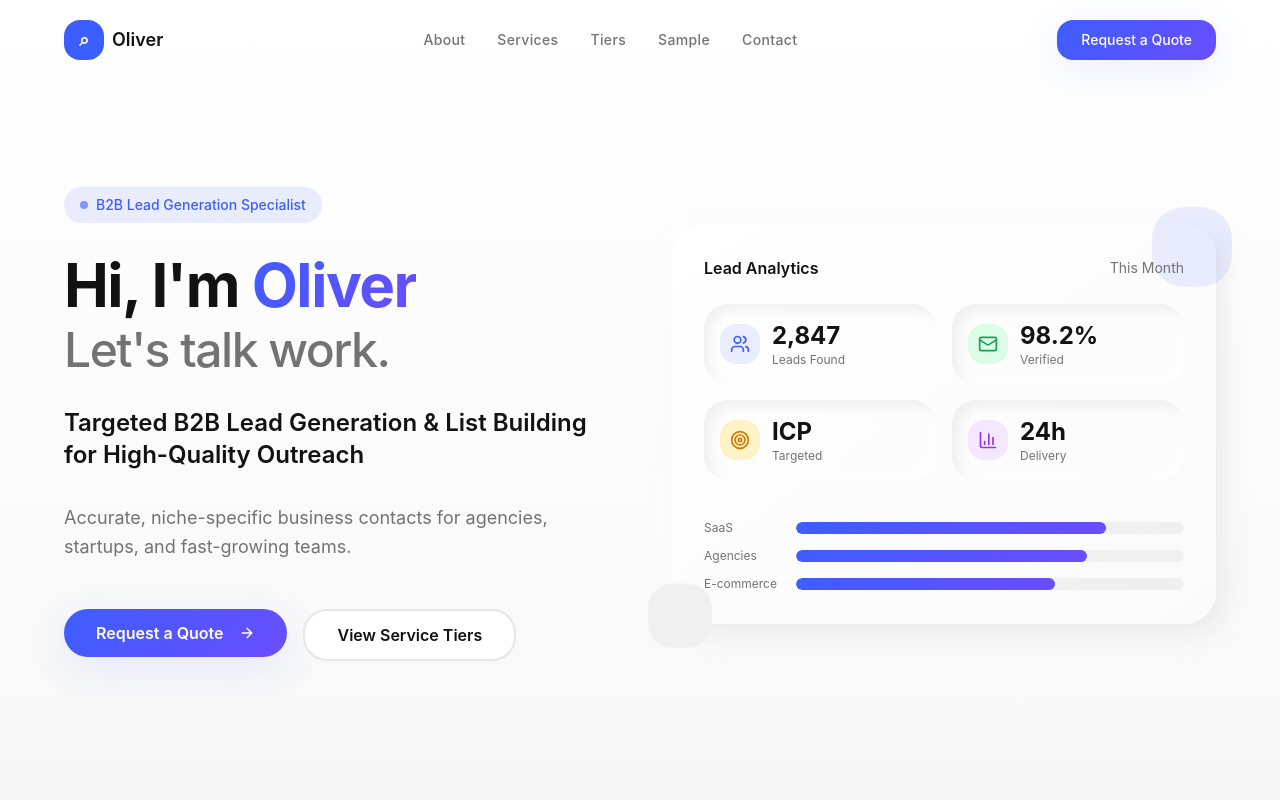
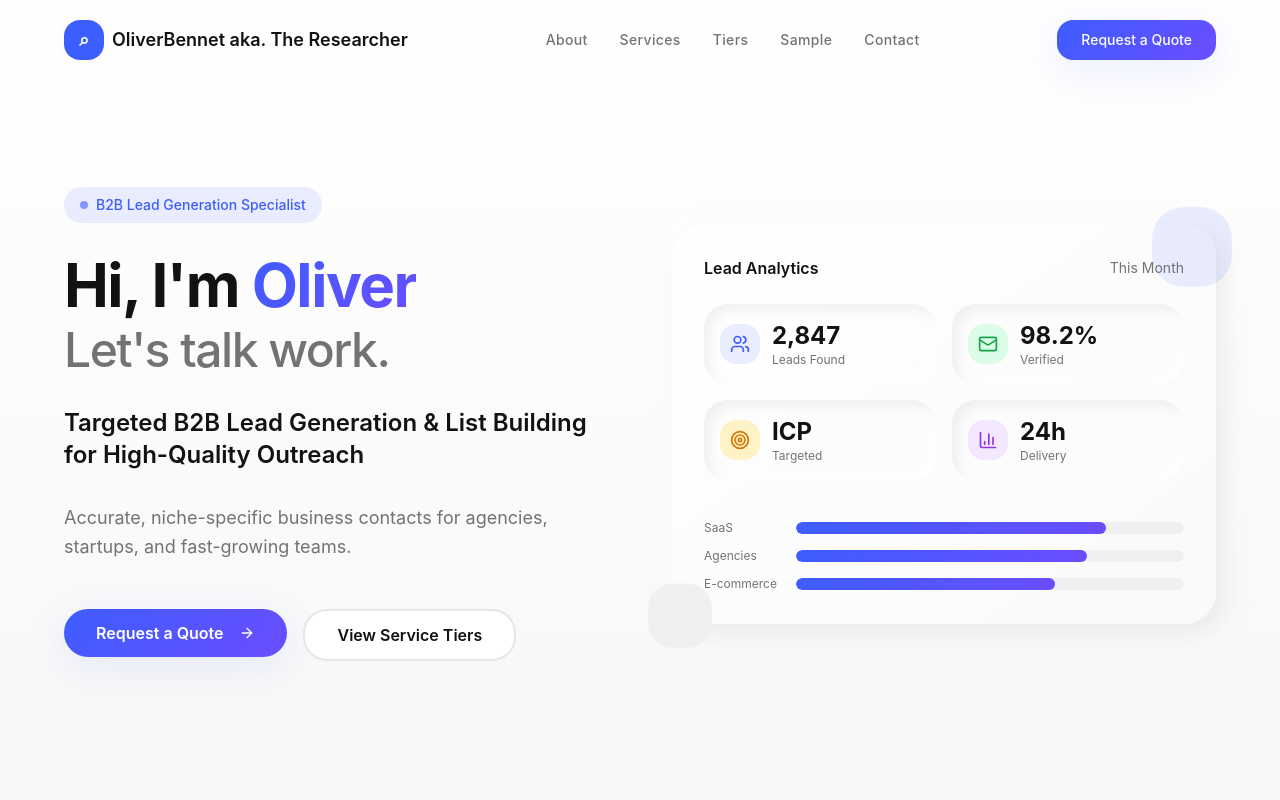
Before and after one commit to traythenerd/lead-generation-studio, a React (Vite) app: page / in a window 1280 px wide. Shown: the top 800 px of the page. Built offline with nearby package versions, Linux system fonts and the light colour scheme; the HTML template or start-up script is replaced by a standard one.

Commit message:
Visual edit in Lovable
Edited UI in Lovable

```diff
--- a/src/components/Header.tsx
+++ b/src/components/Header.tsx
@@ -35,9 +35,7 @@ const Header = () => {
             <div className="w-10 h-10 rounded-lg bg-primary flex items-center justify-center">
               <span className="text-primary-foreground font-bold text-lg">⌕</span>
             </div>
-            <span className="font-semibold text-foreground text-lg hidden sm:block">
-              Oliver
-            </span>
+            <span className="font-semibold text-foreground text-lg hidden sm:block">OliverBennet aka. The Researcher</span>
           </a>
 
           {/* Desktop Navigation */}
```
